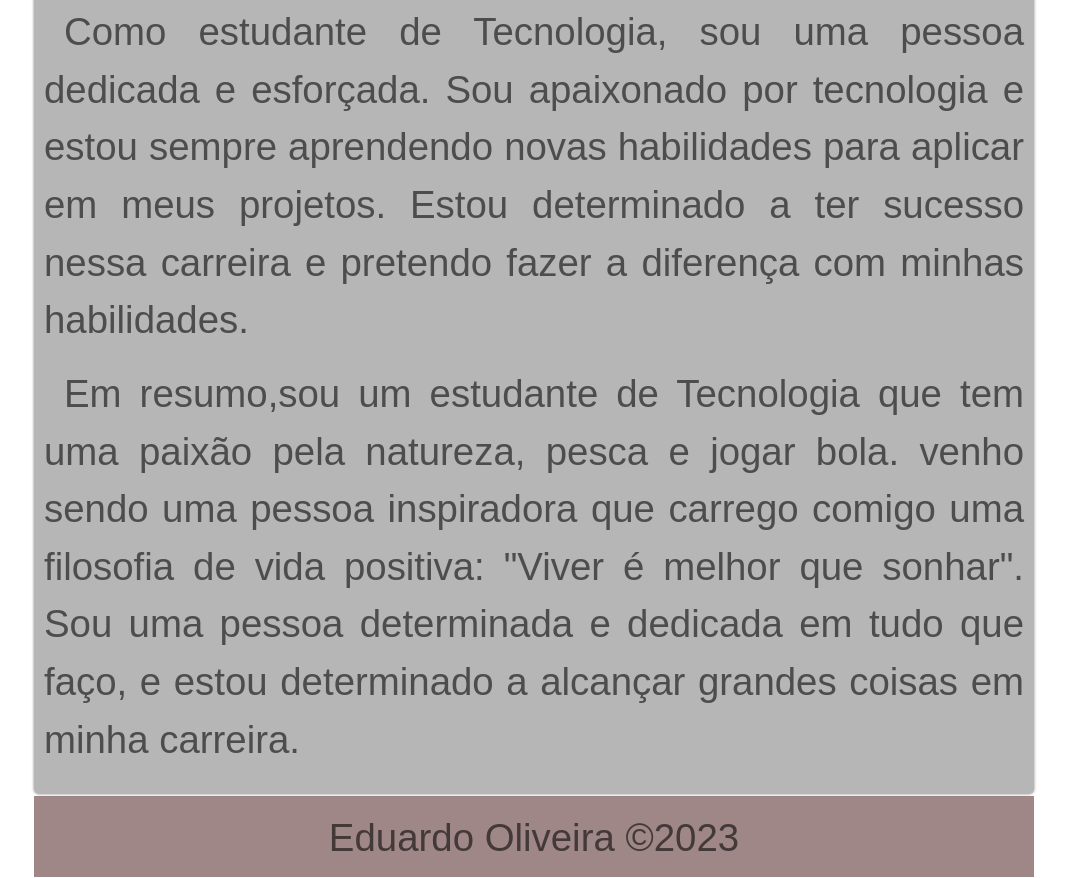
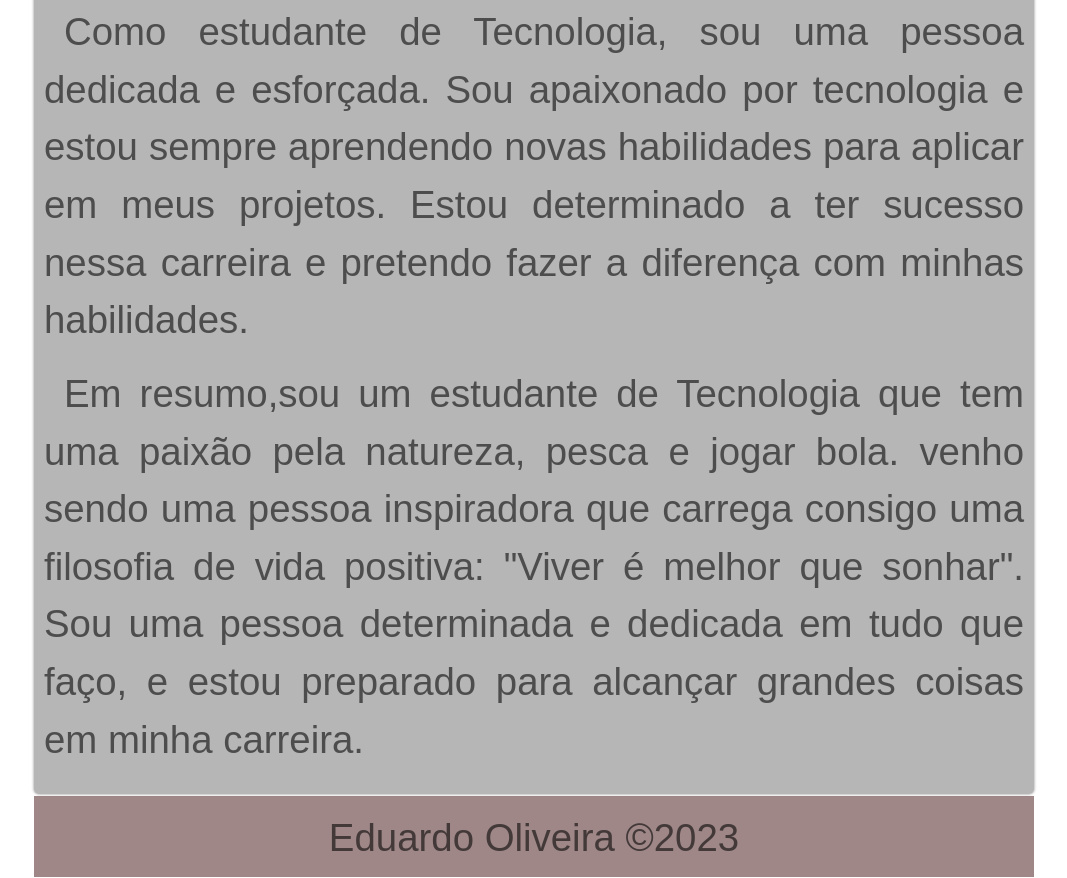
Before and after one commit to EduardoOliveiraS/Eduardo, a plain HTML site: page Eduardo.html in a window 1280 px wide. Shown: the part 1865-2743 px from the top of the page, without its empty margins (106-1173 px from the left). Drawn offline with nearby package versions, Linux system fonts and the light colour scheme.

Commit message:
atualizei

```diff
--- a/Eduardo.html
+++ b/Eduardo.html
@@ -59,7 +59,7 @@
                 Sendo
               -->
 
-            <p>Em resumo,sou um estudante de Tecnologia que tem uma paixão pela natureza, pesca e jogar bola. venho sendo uma pessoa inspiradora que carrego comigo uma filosofia de vida positiva: "Viver é melhor que sonhar". Sou uma pessoa determinada e dedicada em tudo que faço, e estou determinado a alcançar grandes coisas em minha carreira.</p>
+            <p>Em resumo,sou um estudante de Tecnologia que tem uma paixão pela natureza, pesca e jogar bola. venho sendo uma pessoa inspiradora que carrega consigo uma filosofia de vida positiva: "Viver é melhor que sonhar". Sou uma pessoa determinada e dedicada em tudo que faço, e estou preparado para alcançar grandes coisas em minha carreira.</p>
         </article>
     </main>
     <footer>
```
